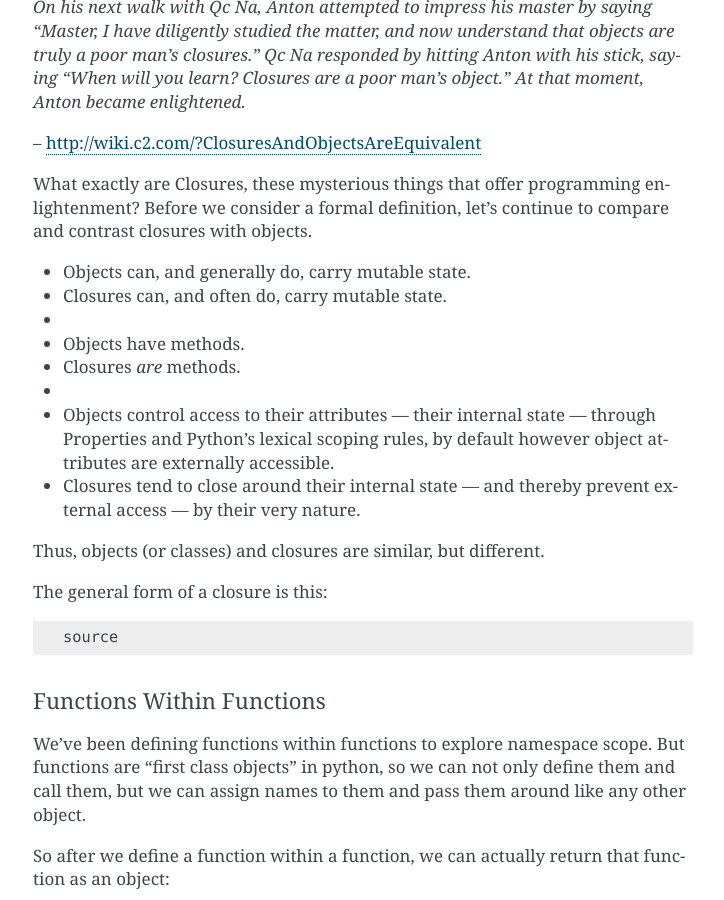
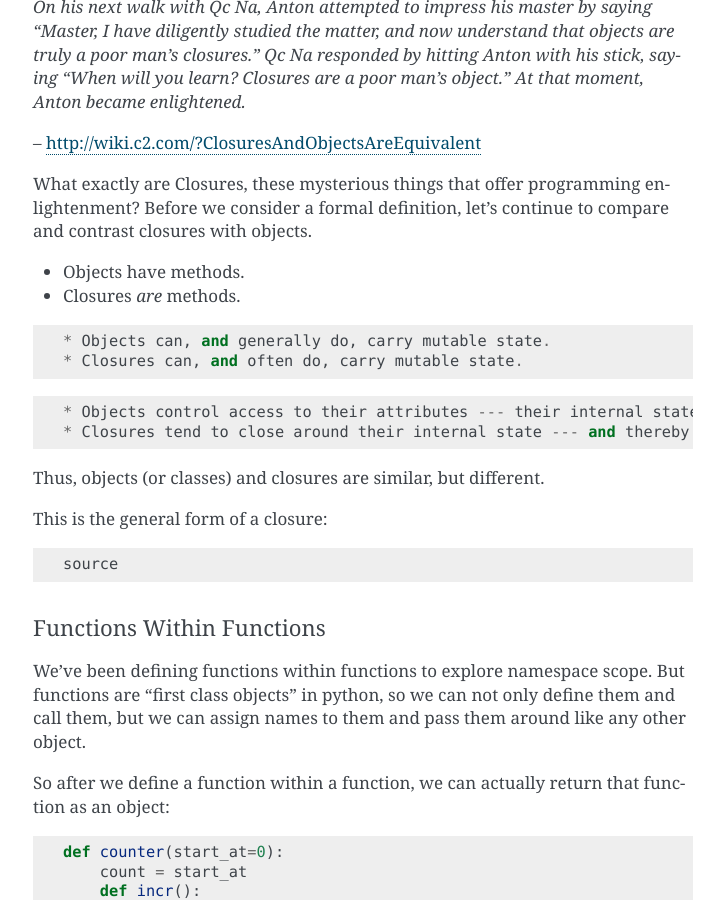
Before and after one commit to rriehle/FP3, a Sphinx documentation site: the page built from source/index.rst, in a window 1280 px wide and 900 px high, scrolled down 1968 px. Shown: the whole window, without its empty margins (387-1111 px from the left). Built offline with Sphinx 7.4.7, drawn with Linux system fonts in a browser that asks for light colours.

Commit message:
pagination

```diff
--- a/source/index.rst
+++ b/source/index.rst
@@ -99,22 +99,22 @@ Closures
 
 What exactly are Closures, these mysterious things that offer programming enlightenment?  Before we consider a formal definition, let's continue to compare and contrast closures with objects.
 
+* Objects have methods.
+* Closures *are* methods.
+
+::
+
 * Objects can, and generally do, carry mutable state.
 * Closures can, and often do, carry mutable state.
 
-*
-
-* Objects have methods.
-* Closures *are* methods.
-
-*
+::
 
 * Objects control access to their attributes --- their internal state --- through Properties and Python's lexical scoping rules, by default however object attributes are externally accessible.
 * Closures tend to close around their internal state --- and thereby prevent external access --- by their very nature.
 
 Thus, objects (or classes) and closures are similar, but different.
 
-The general form of a closure is this:
+This is the general form of a closure:
 
 .. code-block:: python3
 
```
